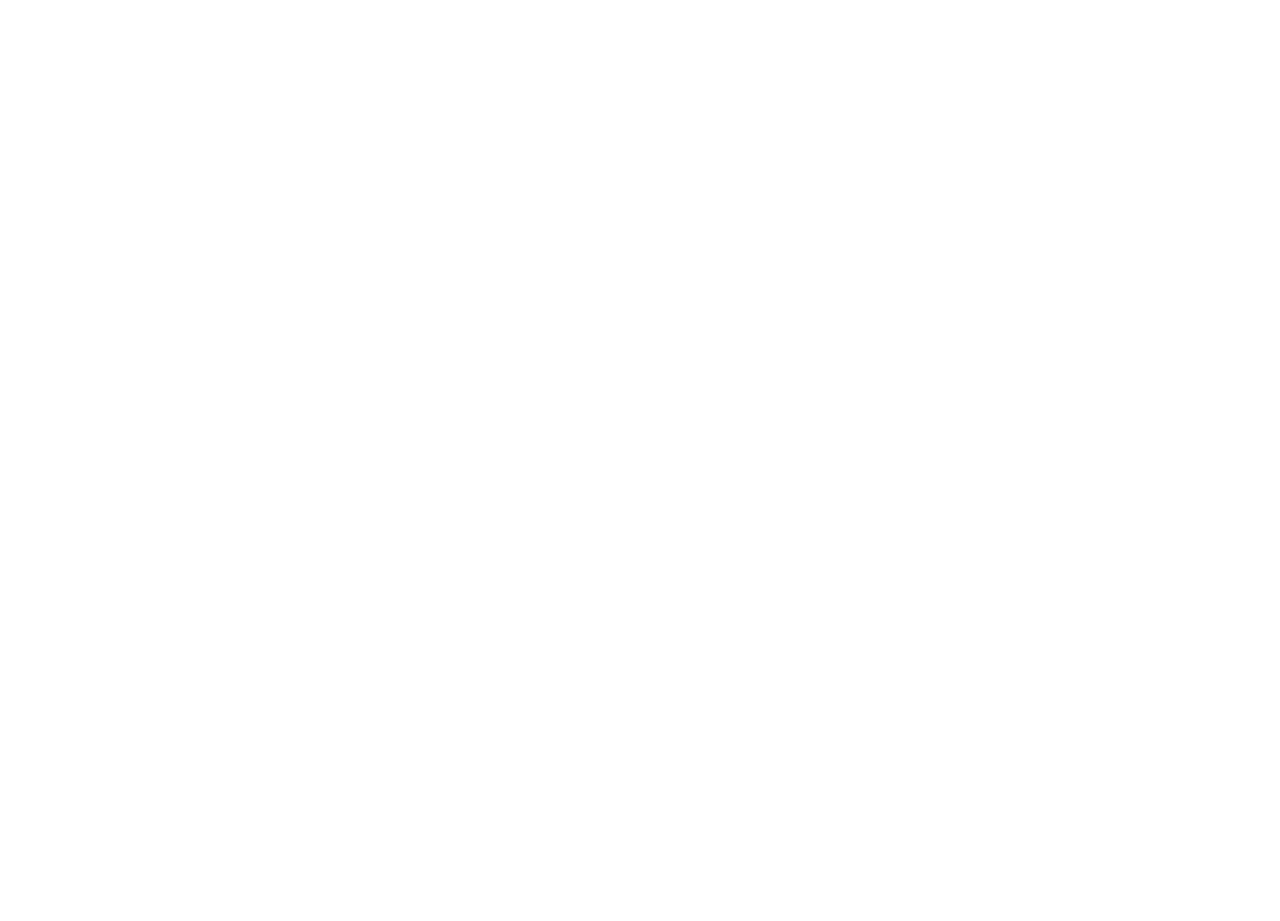
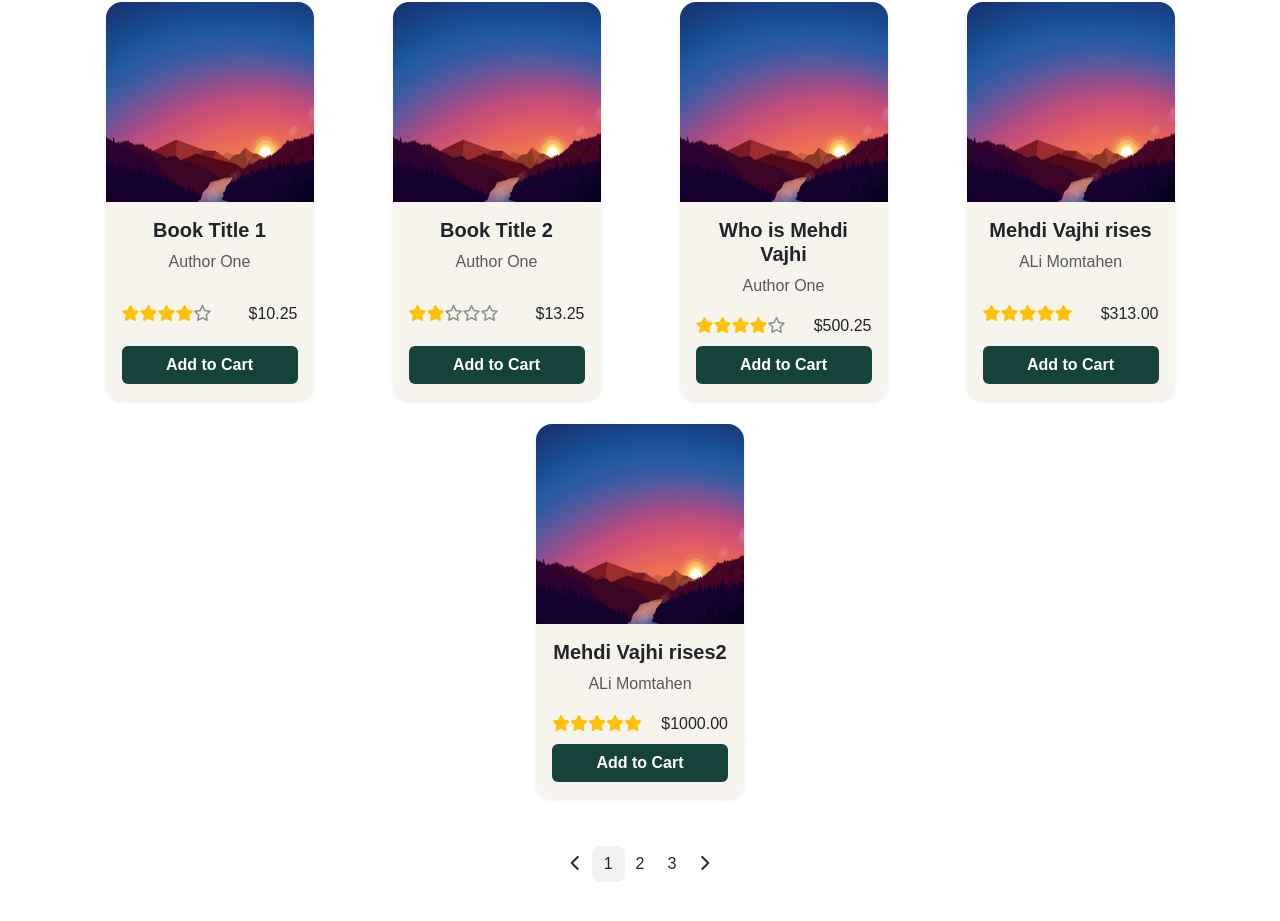
Before and after one commit to mvajhi/internet-engineering, a React (Vite) app in the folder CA4/front/: page /search-books in a window 1280 px wide. Before the commit this address had no page. Shown: the part 213-1134 px from the top of the page. Before the commit the page ends 800 px from the top, so only its background shows below. Built offline with nearby package versions, Linux system fonts and the light colour scheme; a web font is replaced by a local one.

Commit message:
Feat: Add search page without filter

```diff
--- a/CA4/front/src/App.jsx
+++ b/CA4/front/src/App.jsx
@@ -4,6 +4,7 @@
 import SignIn from './pages/SignIn';
 import SignUp from './pages/SignUp';
 import HomePage from "./pages/HomePage.jsx";
+import Search from "./pages/Search.jsx";
 
 
 function App() {
@@ -13,6 +14,7 @@
         <Route path="/signin" element={<SignIn />} />
         <Route path="/signup" element={<SignUp />} />
         <Route path="/homepage" element={<HomePage />} />
+        <Route path="/search-books" element={<Search />} />
         <Route path="/" element={<SignIn />} />
       </Routes>
     </BrowserRouter>
--- /dev/null
+++ b/CA4/front/src/pages/Search.jsx
@@ -0,0 +1,231 @@
+import React, { useState, useEffect } from 'react';
+import Header from '../components/Header.jsx';
+import {Footer} from '../components/Footer.jsx';
+import BookCard from '../components/BookCard.jsx';
+
+const tempBooksData = [
+    {
+        title: "Book Title 1",
+        author: "Author One",
+        price: 10.25,
+        rating: 4,
+        imageUrl: "assets/book.png",
+        link: "/book1"
+    },
+    {
+        title: "Book Title 2",
+        author: "Author One",
+        price: 13.25,
+        rating: 2,
+        imageUrl: "assets/book.png",
+        link: "/book"
+    },
+    {
+        title: "Who is Mehdi Vajhi",
+        author: "Author One",
+        price: 500.25,
+        rating: 4,
+        imageUrl: "assets/book.png",
+        link: "/book"
+    },
+    {
+        title: "Mehdi Vajhi rises",
+        author: "ALi Momtahen",
+        price: 313,
+        rating: 5,
+        imageUrl: "assets/book.png",
+        link: "/book"
+    },
+    {
+        title: "Mehdi Vajhi rises2",
+        author: "ALi Momtahen",
+        price: 1000,
+        rating: 5,
+        imageUrl: "assets/book.png",
+        link: "/book"
+    },
+];
+
+const SearchPage = () => {
+    // State for search parameters and results
+    const [searchTerm, setSearchTerm] = useState('');
+    const [searchType, setSearchType] = useState('Title');
+    const [books, setBooks] = useState([]);
+    const [isLoading, setIsLoading] = useState(false);
+    const [currentPage, setCurrentPage] = useState(1);
+    const booksPerPage = 2;
+
+    // Mock data - replace with actual API call
+    const mockBooks = Array(15).fill().map((_, i) => ({
+        title: `Book Title ${i + 1}`,
+        author: `Author ${String.fromCharCode(65 + (i % 5))}`, // A, B, C, etc.
+        price: (10 + (i * 0.5)).toFixed(2),
+        rating: 3 + (i % 3), // Ratings between 3-5
+        imageUrl: 'public/assets/book.png',
+        link: `/book/${i + 1}`
+    }));
+
+    // Simulate API search
+    const searchBooks = () => {
+        setIsLoading(true);
+
+        // Simulate API delay
+        setTimeout(() => {
+            const filteredBooks = tempBooksData
+
+            //     mockBooks.filter(book => {
+            //     const term = searchTerm.toLowerCase();
+            //     if (searchType === 'Title') {
+            //         return book.title.toLowerCase().includes(term);
+            //     } else if (searchType === 'Author') {
+            //         return book.author.toLowerCase().includes(term);
+            //     }
+            //     return true;
+            // });
+
+            setBooks(filteredBooks);
+            setIsLoading(false);
+            setCurrentPage(1); // Reset to first page on new search
+        }, 500);
+    };
+
+    // Initial load or when search parameters change
+    useEffect(() => {
+        searchBooks();
+    }, [searchTerm, searchType]);
+
+    // Pagination logic
+    // const indexOfLastBook = currentPage * booksPerPage;
+    // const indexOfFirstBook = indexOfLastBook - booksPerPage;
+    const currentBooks = books //.slice(indexOfFirstBook, indexOfLastBook);
+    const totalPages = Math.ceil(books.length / booksPerPage);
+
+    const paginate = (pageNumber) => setCurrentPage(pageNumber);
+
+    let hghgg = 0;
+    return (
+        <>
+            <Header />
+
+            <main className="container pt-5 px-2 mt-4">
+                {/* Search Controls */}
+                {/*<div className="row mb-4">*/}
+                {/*    <div className="col-md-8 mx-auto">*/}
+                {/*        <div className="input-group">*/}
+                {/*            <select*/}
+                {/*                className="form-select w-auto"*/}
+                {/*                value={searchType}*/}
+                {/*                onChange={(e) => setSearchType(e.target.value)}*/}
+                {/*            >*/}
+                {/*                <option value="Title">Title</option>*/}
+                {/*                <option value="Author">Author</option>*/}
+                {/*                <option value="Genre">Genre</option>*/}
+                {/*            </select>*/}
+                {/*            <input*/}
+                {/*                type="text"*/}
+                {/*                className="form-control"*/}
+                {/*                placeholder={`Search by ${searchType}...`}*/}
+                {/*                value={searchTerm}*/}
+                {/*                onChange={(e) => setSearchTerm(e.target.value)}*/}
+                {/*            />*/}
+                {/*            <button*/}
+                {/*                className="btn btn-green-custom text-white"*/}
+                {/*                onClick={searchBooks}*/}
+                {/*            >*/}
+                {/*                <i className="fas fa-search me-2"></i>Search*/}
+                {/*            </button>*/}
+                {/*        </div>*/}
+                {/*    </div>*/}
+                {/*</div>*/}
+
+                {/* Results Header */}
+                <h2 className="fw-light fs-3 lh-sm px-3 pb-4">
+                    {searchTerm
+                        ? `Results for "${searchTerm}" in ${searchType}`
+                        : "Browse All Books"}
+                    {books.length > 0 && ` (${books.length} found)`}
+                </h2>
+
+                {/* Loading State */}
+                {isLoading && (
+                    <div className="text-center py-5">
+                        <div className="spinner-border text-green-custom" role="status">
+                            <span className="visually-hidden">Loading...</span>
+                        </div>
+                    </div>
+                )}
+
+                {/* Results Grid */}
+                {!isLoading && (
+                    <>
+                        <div className="d-flex flex-wrap justify-content-around gap-4">
+                            {books.length > 0 ? (
+                                books.map(book => (
+                                    <BookCard
+                                        title={book.title}
+                                        author={book.author}
+                                        price={book.price}
+                                        rating={book.rating}
+                                        imageUrl={book.imageUrl}
+                                        link={book.link}
+                                    />
+                                ))
+                            ) : (
+                                <div className="col-12 text-center py-5">
+                                    <i className="fas fa-book-open fa-3x text-muted mb-3"></i>
+                                    <h3>No books found</h3>
+                                    <p>Try adjusting your search criteria</p>
+                                </div>
+                            )}
+                        </div>
+
+                        {/* Pagination */}
+                        {books.length > booksPerPage && (
+                            <nav className="pb-5 mb-5 mt-5" aria-label="Page navigation">
+                                <ul className="pagination m-0 justify-content-center align-items-center">
+                                    <li className={`page-item ${currentPage === 1 ? 'disabled' : ''}`}>
+                                        <button
+                                            className="page-link text-dark border-0 rounded-3 bg-transparent btn-outline-primary"
+                                            onClick={() => paginate(currentPage - 1)}
+                                            aria-label="Previous"
+                                        >
+                                            <i className="fas fa-chevron-left"></i>
+                                        </button>
+                                    </li>
+
+                                    {Array.from({ length: totalPages }, (_, i) => (
+                                        <li
+                                            key={i}
+                                            className={`page-item ${currentPage === i + 1 ? 'active' : ''}`}
+                                        >
+                                            <button
+                                                className="page-link text-dark border-0 rounded-3"
+                                                onClick={() => paginate(i + 1)}
+                                            >
+                                                {i + 1}
+                                            </button>
+                                        </li>
+                                    ))}
+
+                                    <li className={`page-item ${currentPage === totalPages ? 'disabled' : ''}`}>
+                                        <button
+                                            className="page-link text-dark border-0 rounded-3 bg-transparent btn-outline-primary"
+                                            onClick={() => paginate(currentPage + 1)}
+                                            aria-label="Next"
+                                        >
+                                            <i className="fas fa-chevron-right"></i>
+                                        </button>
+                                    </li>
+                                </ul>
+                            </nav>
+                        )}
+                    </>
+                )}
+            </main>
+
+            {/*<Footer />*/}
+        </>
+    );
+};
+
+export default SearchPage;
```
